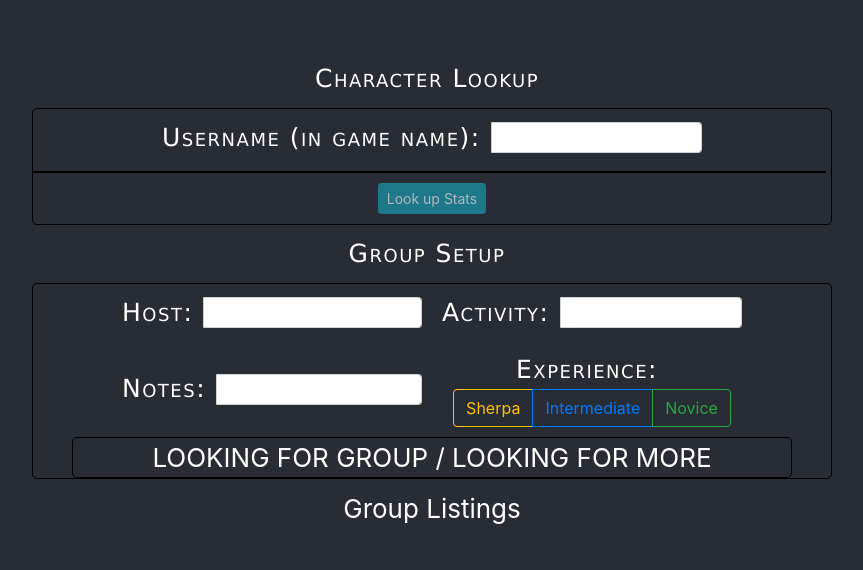
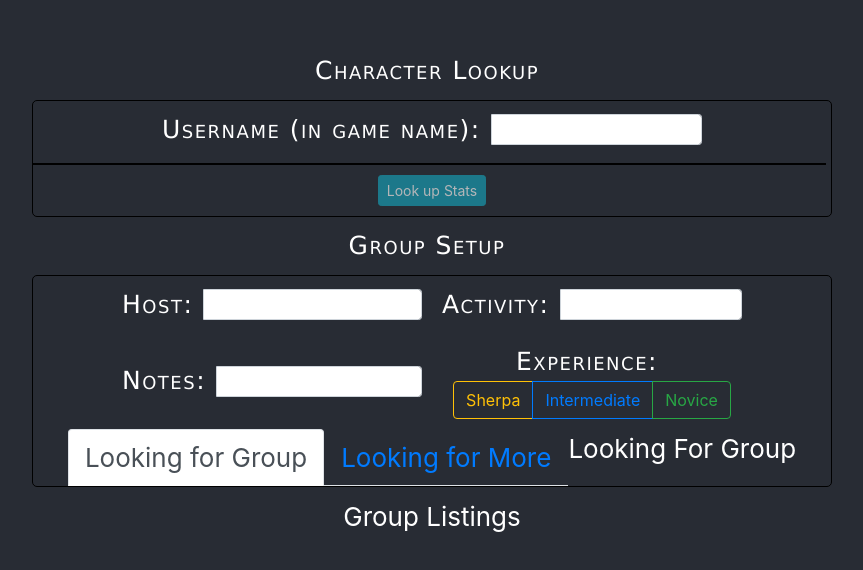
Before and after one commit to quinnluck/BetaTesters, a React (Create React App) app in the folder rs-lfg-front-end/: page / in a window 1280 px wide. Shown: the part 106-676 px from the top of the page, without its empty margins (208-1071 px from the left). Built offline with nearby package versions, Linux system fonts and the light colour scheme.

Commit message:
added tabs to create group box

```diff
--- a/rs-lfg-front-end/src/components/CreateGroupBox.jsx
+++ b/rs-lfg-front-end/src/components/CreateGroupBox.jsx
@@ -3,11 +3,12 @@ import styled from 'styled-components'
 
 import Box from './Box'
 import Label from './Label'
-import LinearLayout from './LinearLayout'
 import InputGroup from 'react-bootstrap/InputGroup'
 import FormControl from 'react-bootstrap/FormControl'
 import ToggleButtonGroup from 'react-bootstrap/ToggleButtonGroup'
 import ToggleButton from 'react-bootstrap/ToggleButton'
+import Tabs from 'react-bootstrap/Tabs'
+import Tab from 'react-bootstrap/Tab'
 
 
 const StyledBox = styled(Box)`
@@ -61,11 +62,14 @@ export default class CreateGroupBox extends React.Component{
                         </ToggleButtonGroup>
                     </StyledExperienceGroup>
 
-                    <StyledLfgBox>
-                        <div>
-                            LOOKING FOR GROUP / LOOKING FOR MORE
-                        </div>
-                    </StyledLfgBox>
+                        <Tabs defaultActiveKey="lfg" variant="tabs">
+                            <Tab eventKey="lfg" title="Looking for Group">
+                                Looking For Group
+                            </Tab>
+                            <Tab eventKey="lfm" title="Looking for More">
+                                Looking for More
+                            </Tab>
+                        </Tabs>
                 </StyledBox>
             </React.Fragment>
         )
```
